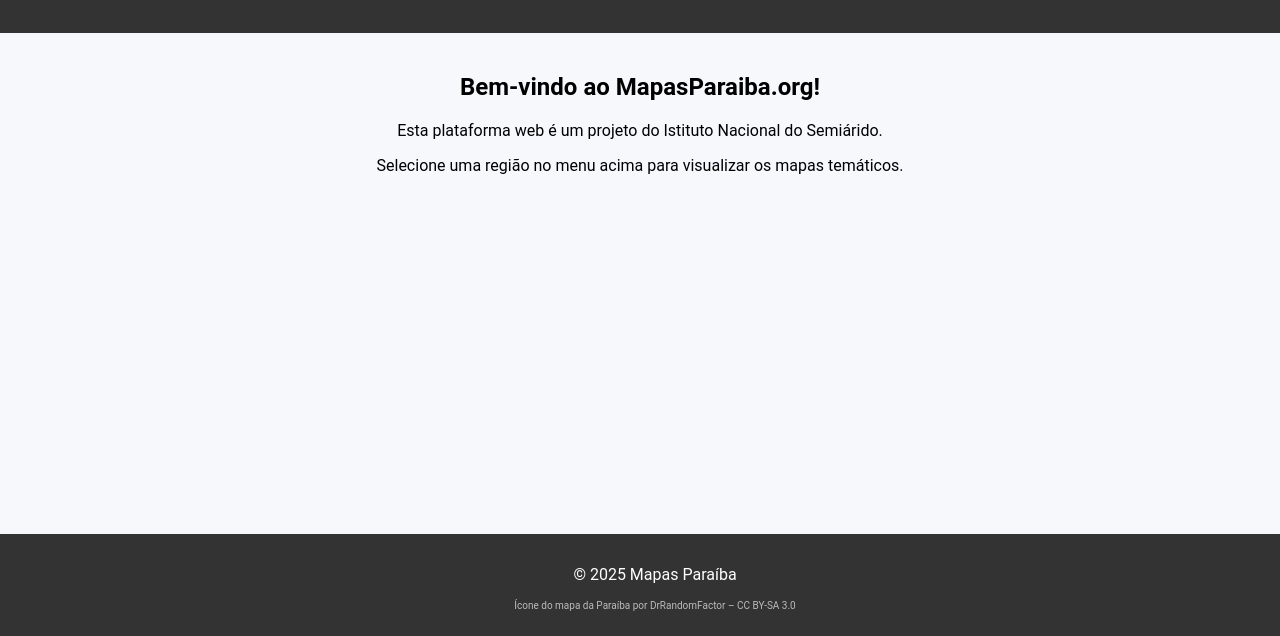
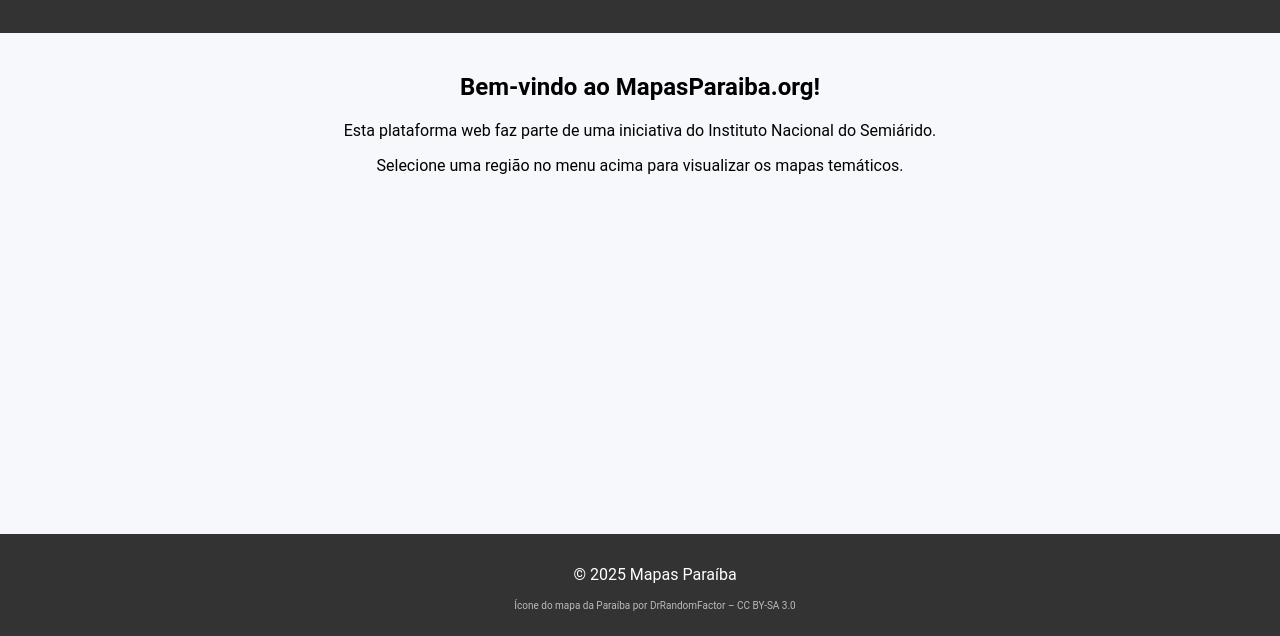
Before and after one commit to mapasparaiba/mapasparaiba, a plain HTML site: page index.html in a window 1280 px wide. Shown: the part 164-800 px from the top of the page. Drawn offline with Linux system fonts and the light colour scheme.

Commit message:
Update index.html

```diff
--- a/index.html
+++ b/index.html
@@ -57,7 +57,7 @@
 
 <main>
     <h2>Bem-vindo ao MapasParaiba.org!</h2>
-    <p>Esta plataforma web é um projeto do Istituto Nacional do Semiárido.</p>
+    <p>Esta plataforma web faz parte de uma iniciativa do Instituto Nacional do Semiárido.</p>
     <p>Selecione uma região no menu acima para visualizar os mapas temáticos.</p>
 </main>
 
```
